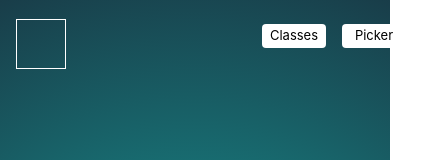
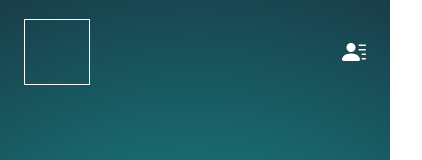
Before and after one commit to Da-Colon/whos-next-app, a React (Create React App) app: page / in a window 390 px wide. Shown: the top 160 px of the page, 422 px wide, since content can reach past the window. Built offline with nearby package versions, Linux system fonts and the light colour scheme.

Commit message:
- added hover effect to buttons - added hover effect to icon - created icon component - updated screen breakpoints - removed padding

```diff
--- a/src/components/AppWrapper.js
+++ b/src/components/AppWrapper.js
@@ -2,7 +2,7 @@ import React from 'react'
 
 const AppWrapper = ({ children }) => {
   return (
-    <div className="container relative max-w-128 ">
+    <div className="container relative max-w-128">
       { children }
     </div>
   )
--- a/src/components/Body.js
+++ b/src/components/Body.js
@@ -2,7 +2,7 @@ import React from 'react'
 
 const Body = () => {
   return (
-    <div style={{minHeight: 'calc(100vh - 4rem'}}>
+    <div className="px-6" style={{minHeight: 'calc(100vh - 4rem'}}>
 
     </div>
   )
--- a/src/components/header/AccountDisplay.js
+++ b/src/components/header/AccountDisplay.js
@@ -1,15 +1,14 @@
 import React from 'react'
 import menu from '../assets/images/menu.svg'
 import useCollapse from '../hooks/useCollaspe'
+import Icon from '../layout/Icon'
 import AccountMenuButtons from './AccountMenuButtons'
 
 const AccountDisplay = () => {
   const { toggle, collapsed } = useCollapse(true, true)
   return (
-    <div className="flex items-center mt-4">
-      <div className="w-6 h-auto cursor-pointer" onClick={toggle}>
-        <img src={menu} alt="" className="w-full h-full"/>
-      </div>
+    <div className="flex items-center">
+      <Icon onClickAction={toggle} icon={menu} varient="small" />
       {!collapsed && <AccountMenuButtons />}
     </div>
   )
--- a/src/components/header/PageLogo.js
+++ b/src/components/header/PageLogo.js
@@ -2,7 +2,7 @@ import React from 'react'
 
 const PageLogo = () => {
   return (
-    <div className="w-12 h-12 md:h-16 md:w-16 border border-white mt-4">
+    <div className="h-16 w-16 border border-white">
 
     </div>
   )
--- a/src/components/header/index.js
+++ b/src/components/header/index.js
@@ -4,9 +4,9 @@ import Nav from './Nav'
 import PageLogo from './PageLogo'
 
 const Header = () => {
-  const isLoggedIn = true
+  const isLoggedIn = false
   return (
-    <div className="flex items-center justify-between" style={{height: '4.5rem'}}>
+    <div className="flex items-center justify-between pt-4 px-6" style={{height: '4.5rem'}}>
       <PageLogo />
       {isLoggedIn && <Nav />}
       {!isLoggedIn && <AccountDisplay /> }
--- a/src/components/layout/Button.js
+++ b/src/components/layout/Button.js
@@ -1,8 +1,9 @@
 import classnames from 'classnames'
 import React from 'react'
 
+const BACKGROUND_COLOR = 'radial-gradient(circle, rgba(22,167,162,1) 0%, rgba(25,61,73,1) 100%)'
 const BASE_DEFAULT = ''
-const BASE_MENU = 'bg-white rounded text-sm'
+const BASE_MENU = 'bg-main rounded text-sm font-semibold text-gold'
 const BASE_MENU_HOVER = 'transform hover:-translate-x-3 hover:-translate-y-1 hover:shadow-hover'
 
 const HEIGHT = {
@@ -10,13 +11,13 @@ const HEIGHT = {
 }
 
 const WIDTH = {
-  default: '4rem'
+  default: '5rem'
 }
 
 const Button = ({label, varient, height, width, addClassnames, ...rest}) => {
   if(varient === 'menu') {
     return (
-      <button className={classnames(BASE_MENU, BASE_MENU_HOVER, addClassnames)} style={{height: HEIGHT[height], width: WIDTH[width]}} {...rest} >
+      <button className={classnames(BASE_MENU, BASE_MENU_HOVER, addClassnames)} style={{height: HEIGHT[height], width: WIDTH[width], background: BACKGROUND_COLOR}} {...rest} >
         { label }
       </button>
     )
--- /dev/null
+++ b/src/components/layout/Icon.js
@@ -0,0 +1,28 @@
+import React from 'react'
+import classnames from 'classnames'
+
+const BASE_DEFAULT = 'w-6 h-auto cursor-pointer'
+const BASE_SMALL = 'w-6 h-auto cursor-pointer'
+const HOVER_SMALL = 'transform hover:-translate-x-2 hover:-translate-y-1 hover:shadow-hover'
+
+const Icon = ({ icon, varient, onClickAction }) => {
+  if(varient === 'small') {
+    return (
+      <div className={classnames(BASE_SMALL, HOVER_SMALL)} onClick={onClickAction}>
+        <img src={icon} alt="" className="w-full h-full"/>
+      </div>
+    )
+  } else {
+    return (
+      <div className={classnames(BASE_DEFAULT)} onClick={onClickAction}>
+        <img src={icon} alt="" className="w-full h-full"/>
+      </div>
+    )
+  }
+}
+
+Icon.defaultProps = {
+  onClickAction: () => null
+}
+
+export default Icon
--- a/tailwind.config.js
+++ b/tailwind.config.js
@@ -20,14 +20,17 @@
     },
     container: {
       center: true,
-      padding: {
-        DEFAULT: '1rem', // 16 px
-        sm: '2rem',
-      },
+      screen: {
+        'xs': '280px',
+        'sm': '320px',
+        'md': '640px',
+        'lg': '1024px',
+        '2xl': '1268px'
+      }
     },
     extend: {
       boxShadow: {
-        hover: '8px 8px 0px 0px #000000'
+        hover: '4px 4px 0px 0px #000000'
       },
       maxWidth: {
         '128': '64rem'
```
